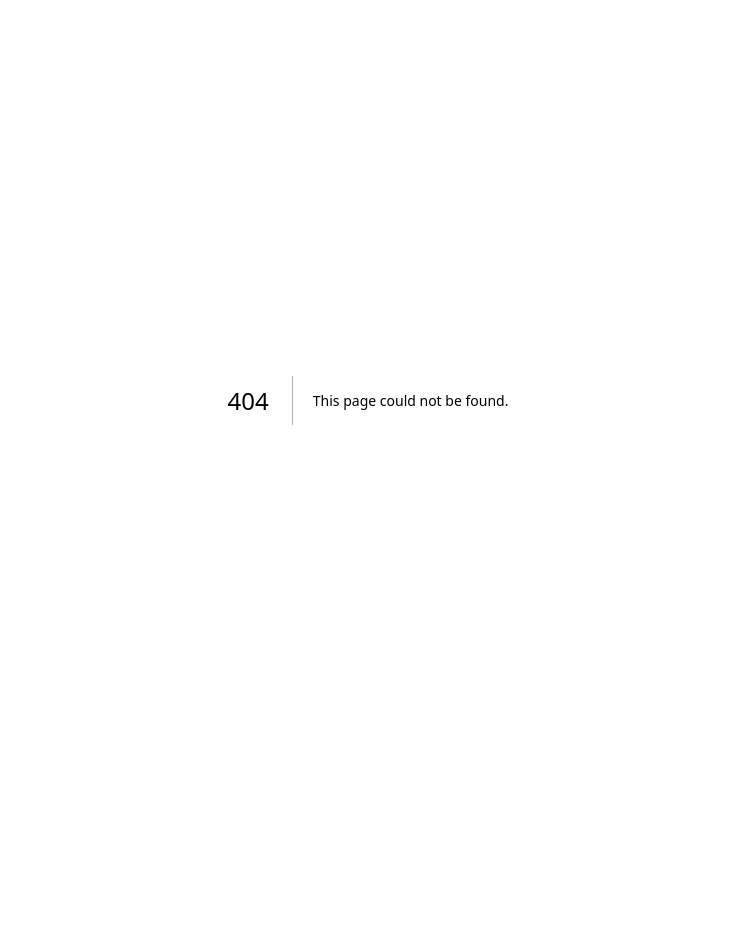
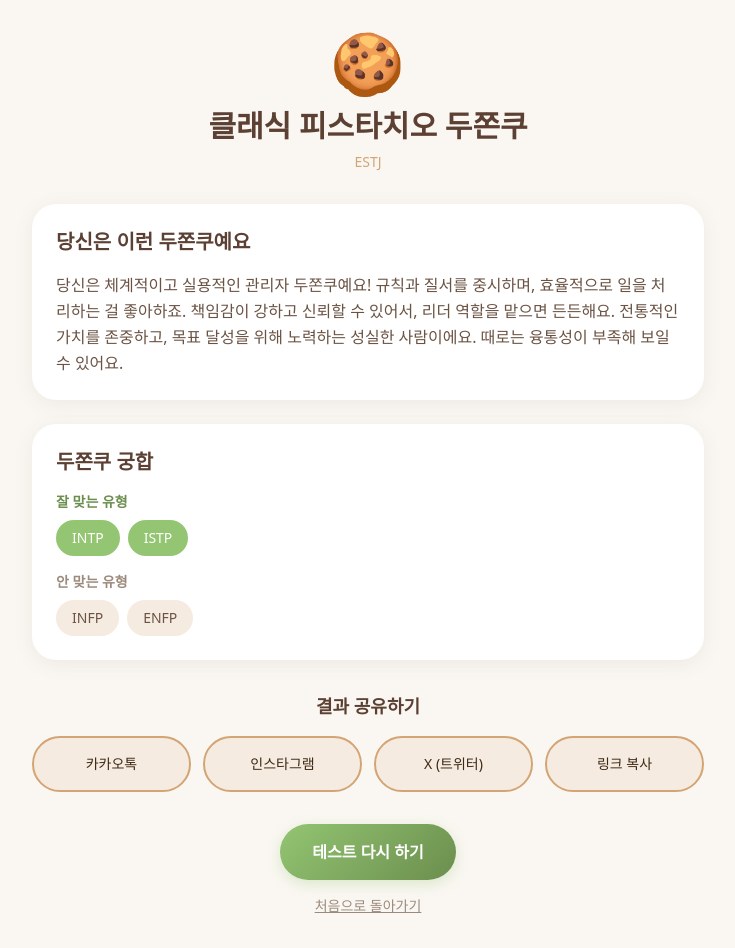
Before and after one commit to o5sy/dubai-recipe-test, a Next.js app: page /result/estj in a window 1280 px wide. Before the commit this address had no page. Shown: the whole page, without its empty margins (272-1007 px from the left). Before the commit the page ends 800 px from the top, so only its background shows below. Built offline with nearby package versions, Linux system fonts and the light colour scheme.

Commit message:
feat: 결과 페이지 추가

```diff
--- /dev/null
+++ b/src/app/result/[type]/page.tsx
@@ -0,0 +1,122 @@
+import { results } from '@/data/results';
+import { notFound } from 'next/navigation';
+import Link from 'next/link';
+
+interface ResultPageProps {
+  params: Promise<{
+    type: string;
+  }>;
+}
+
+// 16개 MBTI 유형을 모두 정적으로 생성
+export function generateStaticParams() {
+  return Object.keys(results).map((type) => ({
+    type: type.toLowerCase(),
+  }));
+}
+
+export default async function ResultPage({ params }: ResultPageProps) {
+  const { type } = await params;
+  const result = results[type.toUpperCase()];
+
+  // 유효하지 않은 MBTI 타입인 경우 404 표시
+  if (!result) {
+    notFound();
+  }
+
+  return (
+    <div className="flex min-h-screen flex-col items-center justify-center px-4 py-8">
+      <main className="flex w-full max-w-2xl flex-col items-center">
+        {/* 결과 헤더 */}
+        <div className="mb-8 text-center">
+          <div className="mb-4 text-6xl">🍪</div>
+          <h1 className="mb-2 text-3xl font-bold text-[var(--color-chocolate)]">
+            {result.name}
+          </h1>
+          <p className="text-sm font-medium text-[var(--color-cookie)]">
+            {result.type}
+          </p>
+        </div>
+
+        {/* 성격 설명 카드 */}
+        <div className="card mb-6 w-full">
+          <h2 className="mb-4 text-xl font-semibold text-[var(--color-chocolate)]">
+            당신은 이런 두쫀쿠예요
+          </h2>
+          <p className="leading-relaxed text-[var(--color-text-secondary)]">
+            {result.description}
+          </p>
+        </div>
+
+        {/* 궁합 카드 */}
+        <div className="card mb-8 w-full">
+          <h2 className="mb-4 text-xl font-semibold text-[var(--color-chocolate)]">
+            두쫀쿠 궁합
+          </h2>
+
+          {/* 잘 맞는 유형 */}
+          <div className="mb-4">
+            <h3 className="mb-2 text-sm font-semibold text-[var(--color-pistachio-dark)]">
+              잘 맞는 유형
+            </h3>
+            <div className="flex flex-wrap gap-2">
+              {result.compatibility.good.map((compatType) => (
+                <Link
+                  key={compatType}
+                  href={`/result/${compatType.toLowerCase()}`}
+                  className="rounded-full bg-[var(--color-pistachio)] px-4 py-2 text-sm font-medium text-white transition-all hover:bg-[var(--color-pistachio-dark)]"
+                >
+                  {compatType}
+                </Link>
+              ))}
+            </div>
+          </div>
+
+          {/* 안 맞는 유형 */}
+          <div>
+            <h3 className="mb-2 text-sm font-semibold text-[var(--color-text-muted)]">
+              안 맞는 유형
+            </h3>
+            <div className="flex flex-wrap gap-2">
+              {result.compatibility.bad.map((compatType) => (
+                <Link
+                  key={compatType}
+                  href={`/result/${compatType.toLowerCase()}`}
+                  className="rounded-full bg-[var(--color-beige)] px-4 py-2 text-sm font-medium text-[var(--color-text-secondary)] transition-all hover:bg-[var(--color-cookie)] hover:text-white"
+                >
+                  {compatType}
+                </Link>
+              ))}
+            </div>
+          </div>
+        </div>
+
+        {/* 공유 버튼 영역 */}
+        <div className="mb-8 w-full">
+          <h2 className="mb-4 text-center text-lg font-semibold text-[var(--color-chocolate)]">
+            결과 공유하기
+          </h2>
+          <div className="grid grid-cols-2 gap-3 sm:grid-cols-4">
+            <button className="btn-secondary text-sm">카카오톡</button>
+            <button className="btn-secondary text-sm">인스타그램</button>
+            <button className="btn-secondary text-sm">X (트위터)</button>
+            <button className="btn-secondary text-sm">링크 복사</button>
+          </div>
+        </div>
+
+        {/* 다시 하기 버튼 */}
+        <Link href="/test" className="btn-primary">
+          테스트 다시 하기
+        </Link>
+
+        {/* 메인으로 버튼 */}
+        <Link
+          href="/"
+          className="mt-4 text-sm text-[var(--color-text-muted)] underline hover:text-[var(--color-text-secondary)]"
+        >
+          처음으로 돌아가기
+        </Link>
+      </main>
+    </div>
+  );
+}
--- a/src/app/test/page.tsx
+++ b/src/app/test/page.tsx
@@ -24,7 +24,7 @@ export default function TestPage() {
       setCurrentQuestionIndex(currentQuestionIndex + 1);
     } else {
       const mbtiType = calculateMBTI(newAnswers);
-      router.push(`/result/${mbtiType}`);
+      router.push(`/result/${mbtiType.toLowerCase()}`);
     }
   };
 
```
